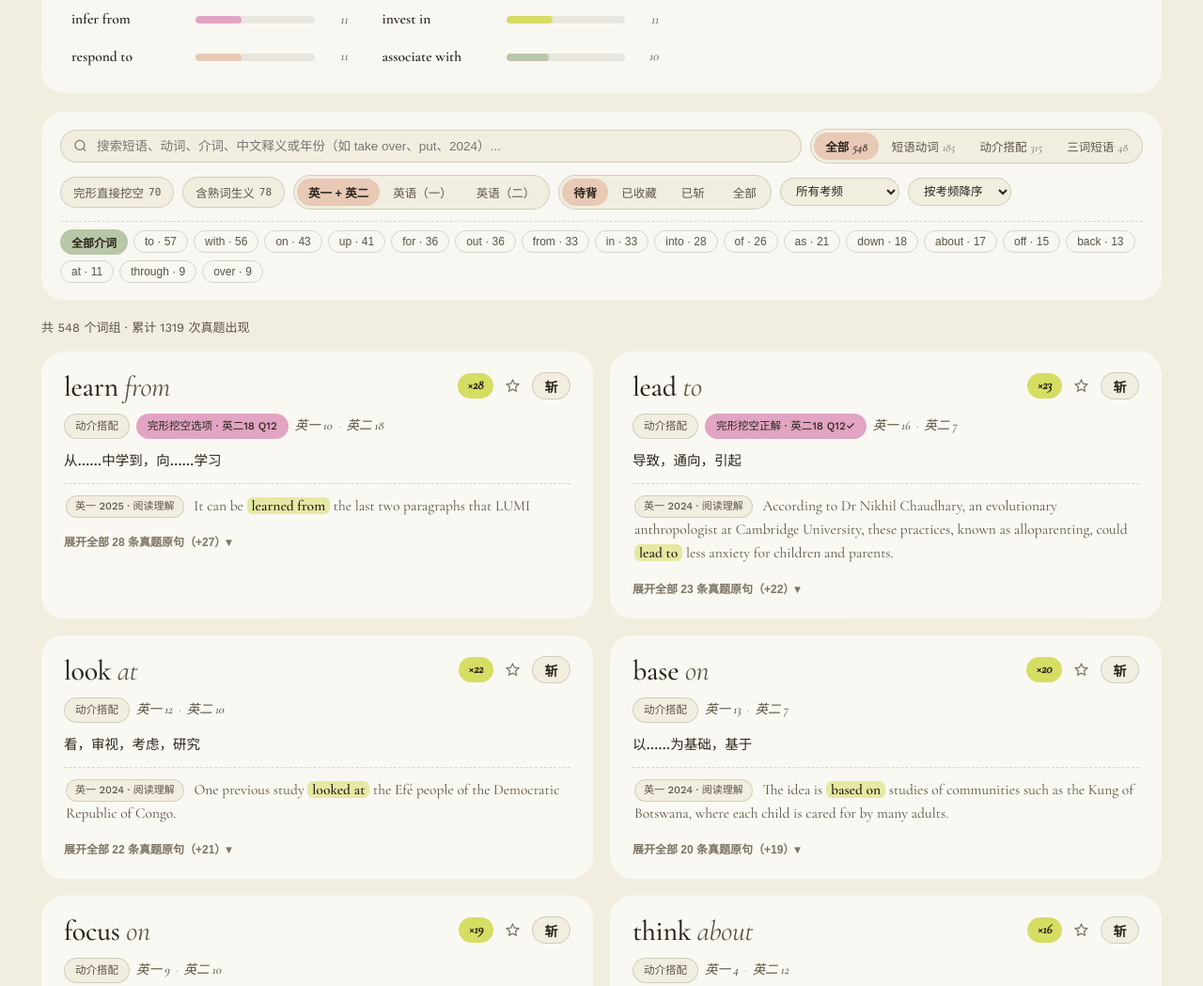
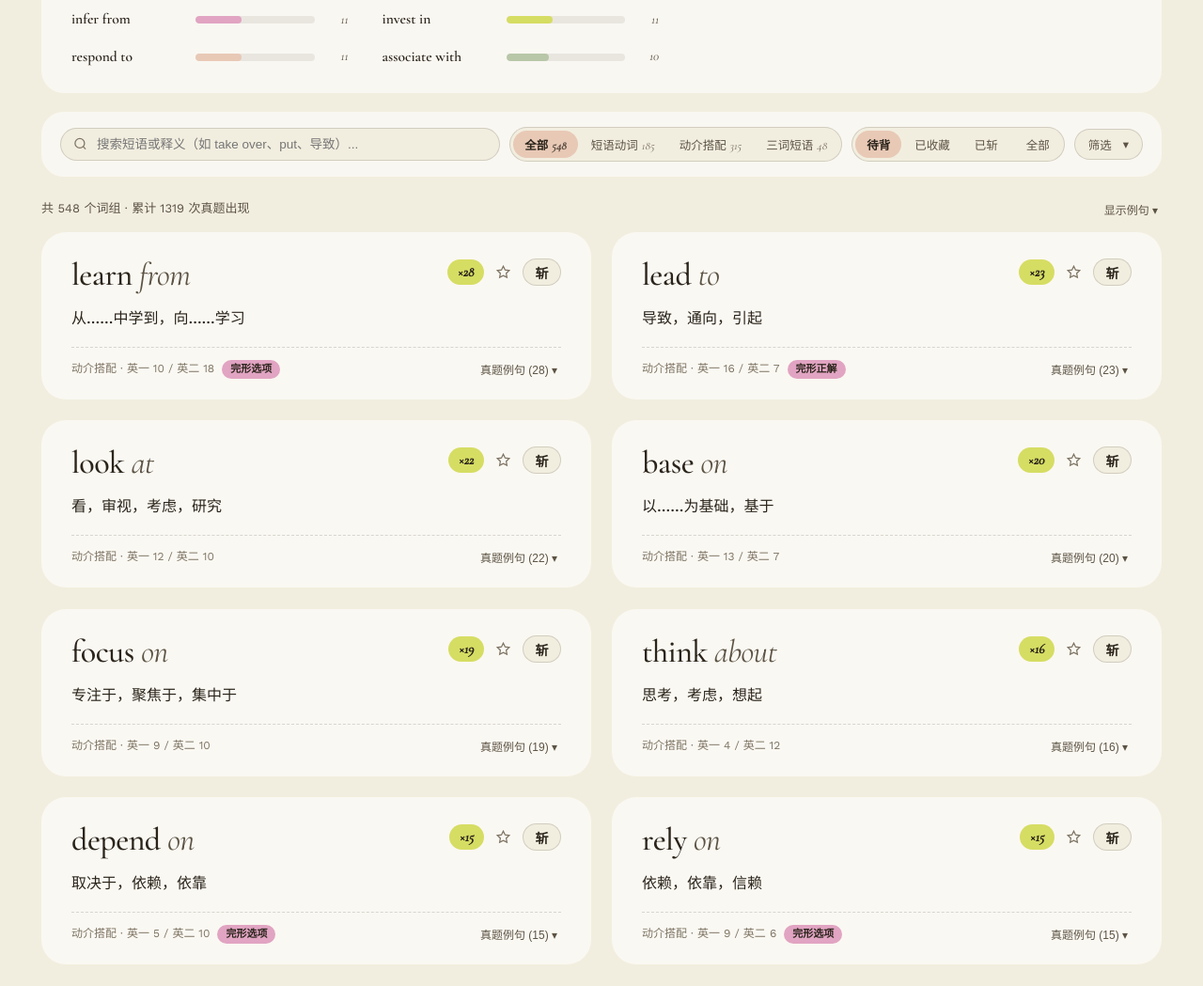
Before and after one commit to wzhu22750-lang/kaoyan-english-wordbook, a plain HTML site: page index.html in a window 1280 px wide. Shown: the part 608-1657 px from the top of the page at 94% size. Drawn offline with nearby package versions, Linux system fonts and the light colour scheme.

Commit message:
UI: declutter filter bar and card layout with progressive disclosure and generous whitespace

```diff
--- a/index.html
+++ b/index.html
@@ -452,23 +452,58 @@
   }
   .family-chip.active span { color: rgba(42, 36, 27, 0.72); }
 
-  /* Controls Bar */
+  /* Controls Bar — Single Calm Primary Row + Collapsible Advanced Drawer */
   .controls {
     background: var(--bg-elevated);
     border: none;
     border-radius: var(--radius);
-    padding: 18px 20px;
-    margin-bottom: 20px;
-    display: flex;
+    padding: 16px 20px;
+    margin-bottom: 24px;
+    display: flex;
+    flex-direction: column;
+    gap: 0;
+  }
+
+  .controls-row {
+    display: flex;
+    align-items: center;
+    gap: 10px;
+    flex-wrap: wrap;
+  }
+
+  .controls-drawer {
+    display: none;
     flex-direction: column;
     gap: 12px;
-  }
-
-  .controls-row {
-    display: flex;
-    align-items: center;
-    gap: 9px;
-    flex-wrap: wrap;
+    margin-top: 14px;
+    padding-top: 14px;
+    border-top: 1px dashed var(--border);
+  }
+  .controls-drawer.open {
+    display: flex;
+  }
+
+  .filter-toggle-btn {
+    border: 1px solid var(--border);
+    background: var(--paper);
+    color: var(--ink-2);
+    font-size: 12.5px;
+    font-weight: 500;
+    padding: 6px 14px;
+    border-radius: 999px;
+    cursor: pointer;
+    display: inline-flex;
+    align-items: center;
+    gap: 6px;
+    white-space: nowrap;
+    transition: background-color 0.14s ease, color 0.14s ease;
+  }
+  .filter-toggle-btn:hover { background: var(--paper-2); color: var(--ink); }
+  .filter-toggle-btn.has-active {
+    background: var(--sage);
+    border-color: transparent;
+    color: #2A241B;
+    font-weight: 600;
   }
 
   .search-box {
@@ -643,25 +678,25 @@
     margin-left: 10px;
   }
 
-  /* Wordbook Grid */
+  /* Wordbook Grid — Generous Editorial Whitespace */
   .word-grid {
     display: grid;
     grid-template-columns: repeat(2, minmax(0, 1fr));
-    gap: 18px;
+    gap: 22px;
   }
   .word-grid.list-view {
     grid-template-columns: 1fr;
-    gap: 12px;
+    gap: 14px;
   }
 
   .word-card {
     background: var(--bg-elevated);
     border: none;
-    border-radius: var(--radius);
-    padding: 22px 24px;
+    border-radius: 26px;
+    padding: 28px 32px 22px;
     display: flex;
     flex-direction: column;
-    gap: 12px;
+    gap: 14px;
     position: relative;
     overflow: hidden;
     transition: background-color 0.16s ease, box-shadow 0.2s ease;
@@ -673,7 +708,7 @@
   .word-card.mastered {
     border: 1px dashed var(--border-strong);
   }
-  .word-card.mastered .phrase-text { opacity: 0.65; }
+  .word-card.mastered .phrase-text { opacity: 0.6; }
 
   /* Silky Ink-Slash ("斩") Animation — Soft Editorial Edition */
   .slash-btn {
@@ -865,11 +900,11 @@
 
   .phrase-text {
     font-family: var(--font-serif);
-    font-size: 30px;
+    font-size: 34px;
     font-weight: 500;
-    letter-spacing: -0.01em;
+    letter-spacing: -0.015em;
     color: var(--ink);
-    line-height: 1.08;
+    line-height: 1.05;
   }
   .phrase-prep {
     color: var(--ink-2);
@@ -888,7 +923,7 @@
   .freq-badge {
     font-family: var(--font-serif);
     font-style: italic;
-    font-size: 14px;
+    font-size: 14.5px;
     font-weight: 600;
     padding: 2px 11px;
     border-radius: 999px;
@@ -916,10 +951,33 @@
   .icon-btn.starred { color: #2A241B; background: var(--lemon); }
   .icon-btn.checked { color: #2A241B; background: var(--sage); }
 
-  .card-meta {
-    display: flex;
-    align-items: center;
-    gap: 7px;
+  .zh-meaning {
+    font-size: 16px;
+    font-weight: 500;
+    line-height: 1.55;
+    color: var(--ink);
+    padding: 2px 0 4px;
+    transition: filter 0.2s ease, opacity 0.2s ease;
+  }
+
+  /* Quiet Editorial Card Footer (replaces loud pill stacks) */
+  .card-foot {
+    display: flex;
+    align-items: center;
+    justify-content: space-between;
+    gap: 10px;
+    padding-top: 12px;
+    margin-top: auto;
+    border-top: 1px dashed var(--border);
+    font-size: 12px;
+    color: var(--ink-3);
+    flex-wrap: wrap;
+  }
+
+  .card-foot-meta {
+    display: inline-flex;
+    align-items: center;
+    gap: 8px;
     flex-wrap: wrap;
   }
 
@@ -933,60 +991,68 @@
     border: 1px solid var(--border);
   }
   .pill-phrasal { background: var(--sage); color: #2A241B; border-color: transparent; }
-  .pill-prep    { background: var(--paper); color: var(--ink-2); }
+  .pill-prep    { background: var(--blush); color: #2A241B; border-color: transparent; }
   .pill-three   { background: var(--lilac); color: #2A241B; border-color: transparent; }
-  .pill-cloze   { background: var(--pink); color: #2A241B; border-color: transparent; }
-  .pill-sage    { background: var(--sage); color: #2A241B; border-color: transparent; }
-  .pill-amber   { background: var(--blush); color: #2A241B; border-color: transparent; }
-
-  .exam-split {
-    font-family: var(--font-serif);
-    font-style: italic;
-    font-size: 13.5px;
-    color: var(--ink-3);
+
+  .cloze-dot-tag {
     display: inline-flex;
     align-items: center;
-    gap: 6px;
-  }
-  .exam-tag-1 { color: var(--ink-2); font-weight: 500; }
-  .exam-tag-2 { color: var(--ink-2); font-weight: 500; }
-
-  .zh-meaning {
-    font-size: 14.5px;
+    gap: 5px;
+    background: var(--pink);
+    color: #2A241B;
+    font-size: 11px;
+    font-weight: 600;
+    padding: 1px 9px;
+    border-radius: 999px;
+  }
+
+  .ex-toggle-btn {
+    border: none;
+    background: transparent;
+    color: var(--ink-2);
+    font-size: 12px;
     font-weight: 500;
+    cursor: pointer;
+    padding: 2px 4px;
+    border-radius: 6px;
+    transition: color 0.14s ease, background-color 0.14s ease;
+  }
+  .ex-toggle-btn:hover {
     color: var(--ink);
-    transition: filter 0.2s ease, opacity 0.2s ease;
-  }
-
-  /* Polysemy Contrast Box — Soft Editorial Blush Tint */
+    background: var(--bg-subtle);
+  }
+
+  /* Polysemy Contrast — Quiet, Breathable Two-Line Pair */
   .poly-callout {
-    background: color-mix(in srgb, var(--blush) 38%, transparent);
-    border: 1px dashed var(--border);
-    border-radius: 16px;
-    padding: 11px 14px;
-    font-size: 12.5px;
-    line-height: 1.55;
+    background: transparent;
+    border: none;
+    border-left: 2px solid var(--blush);
+    border-radius: 0;
+    padding: 2px 0 2px 14px;
+    font-size: 13px;
+    line-height: 1.6;
     display: flex;
     flex-direction: column;
     gap: 4px;
   }
   .poly-row-fam {
     color: var(--ink-3);
+    font-size: 12.5px;
   }
   .poly-row-exm {
     color: var(--ink);
-    font-weight: 600;
-    font-size: 13.5px;
+    font-weight: 500;
+    font-size: 15.5px;
     transition: filter 0.2s ease, opacity 0.2s ease;
   }
   .poly-tag-lbl {
     display: inline-block;
     font-size: 11px;
     font-weight: 600;
-    margin-right: 6px;
-    color: var(--ink);
-  }
-  .poly-row-fam .poly-tag-lbl { color: var(--ink-3); }
+    margin-right: 8px;
+    color: var(--ink-3);
+  }
+  .poly-row-exm .poly-tag-lbl { color: var(--ink-2); }
 
   body.blur-mode .zh-meaning:not(.revealed),
   body.blur-mode .poly-row-exm:not(.revealed) {
@@ -1001,12 +1067,18 @@
     opacity: 1;
   }
 
+  .examples-drawer {
+    display: flex;
+    flex-direction: column;
+    gap: 10px;
+    padding-top: 4px;
+  }
+
   .example-box {
-    background: transparent;
+    background: color-mix(in srgb, var(--paper) 65%, transparent);
     border: none;
-    border-top: 1px dashed var(--border);
-    border-radius: 0;
-    padding: 11px 2px 2px;
+    border-radius: 14px;
+    padding: 12px 15px;
     font-family: var(--font-serif);
     font-size: 15.5px;
     line-height: 1.62;
@@ -1416,7 +1488,7 @@
       <div class="controls-row">
         <div class="search-box">
           <svg class="icon" viewBox="0 0 24 24" fill="none" stroke="currentColor" stroke-width="2"><circle cx="11" cy="11" r="8"/><line x1="21" y1="21" x2="16.65" y2="16.65"/></svg>
-          <input type="text" class="search-input" id="searchInput" placeholder="搜索短语、动词、介词、中文释义或年份（如 take over、put、2024）..." />
+          <input type="text" class="search-input" id="searchInput" placeholder="搜索短语或释义（如 take over、put、导致）..." />
           <button class="search-clear" id="searchClear" aria-label="清除搜索">×</button>
         </div>
 
@@ -1426,23 +1498,26 @@
           <button class="seg-btn" data-cat="prep">动介搭配<span class="cnt" id="cntPrep"></span></button>
           <button class="seg-btn" data-cat="three">三词短语<span class="cnt" id="cntThree"></span></button>
         </div>
-      </div>
-
-      <div class="controls-row">
-        <button class="toggle-pill" id="btnClozeOnly">完形直接挖空 <span id="cntClozeOnly" style="font-family:var(--font-mono);font-size:11px;"></span></button>
-        <button class="toggle-pill" id="btnPolyOnly">含熟词生义 <span id="cntPolyOnly" style="font-family:var(--font-mono);font-size:11px;"></span></button>
-
-        <div class="seg-group" id="examTabs">
-          <button class="seg-btn active" data-exam="all">英一 + 英二</button>
-          <button class="seg-btn" data-exam="1">英语（一）</button>
-          <button class="seg-btn" data-exam="2">英语（二）</button>
-        </div>
 
         <div class="seg-group" id="statusTabs">
           <button class="seg-btn active" data-status="unmastered">待背</button>
           <button class="seg-btn" data-status="starred">已收藏</button>
           <button class="seg-btn" data-status="mastered">已斩<span class="cnt" id="cntSlashedPhrases"></span></button>
           <button class="seg-btn" data-status="all">全部</button>
+        </div>
+
+        <button class="filter-toggle-btn" id="btnFilterDrawer">筛选 <span id="filterActiveCount"></span>▾</button>
+      </div>
+
+      <div class="controls-drawer" id="filterDrawer">
+        <div class="controls-row">
+          <button class="toggle-pill" id="btnClozeOnly">完形直接挖空 <span id="cntClozeOnly" style="font-family:var(--font-serif);font-style:italic;font-size:12px;"></span></button>
+          <button class="toggle-pill" id="btnPolyOnly">含熟词生义 <span id="cntPolyOnly" style="font-family:var(--font-serif);font-style:italic;font-size:12px;"></span></button>
+
+          <div class="seg-group" id="examTabs">
+            <button class="seg-btn active" data-exam="all">英一 + 英二</button>
+            <button class="seg-btn" data-exam="1">英语（一）</button>
+            <button class="seg-btn" data-exam="2">英语（二）</button>
           </div>
 
           <select class="select-ctrl" id="freqSelect">
@@ -1462,13 +1537,15 @@
         </div>
 
         <div class="prep-strip" id="prepStrip"></div>
+      </div>
     </section>
 
     <div class="results-bar">
       <div>
         <span id="resultsCount">显示 — 条词组</span>
-        <button class="reset-link" id="btnReset" style="display:none;">清除全部筛选</button>
-      </div>
+        <button class="reset-link" id="btnReset" style="display:none;">清除筛选</button>
+      </div>
+      <button class="ex-toggle-btn" id="btnShowExAll">显示例句</button>
     </div>
 
     <section class="word-grid" id="wordGrid"></section>
@@ -1483,43 +1560,48 @@
       <div class="controls-row">
         <div class="search-box">
           <svg class="icon" viewBox="0 0 24 24" fill="none" stroke="currentColor" stroke-width="2"><circle cx="11" cy="11" r="8"/><line x1="21" y1="21" x2="16.65" y2="16.65"/></svg>
-          <input type="text" class="search-input" id="polySearchInput" placeholder="搜索熟词生义单词或中文（如 address、bill、coin、法案、遏制）..." />
+          <input type="text" class="search-input" id="polySearchInput" placeholder="搜索单词或中文（如 address、bill、法案）..." />
           <button class="search-clear" id="polySearchClear" aria-label="清除搜索">×</button>
         </div>
 
+        <div class="seg-group" id="polyStatusTabs">
+          <button class="seg-btn active" data-status="unmastered">待背</button>
+          <button class="seg-btn" data-status="starred">已收藏</button>
+          <button class="seg-btn" data-status="mastered">已斩<span class="cnt" id="cntSlashedPoly"></span></button>
+          <button class="seg-btn" data-status="all">全部</button>
+        </div>
+
+        <button class="filter-toggle-btn" id="btnPolyFilterDrawer">筛选 <span id="polyFilterActiveCount"></span>▾</button>
+      </div>
+
+      <div class="controls-drawer" id="polyFilterDrawer">
+        <div class="controls-row">
           <div class="seg-group" id="polyCatTabs">
             <button class="seg-btn active" data-pcat="all">全部<span class="cnt" id="cntPolyAll"></span></button>
             <button class="seg-btn" data-pcat="动词生义">动词生义</button>
             <button class="seg-btn" data-pcat="名词动用">名词动用</button>
             <button class="seg-btn" data-pcat="名词生义">名词生义</button>
             <button class="seg-btn" data-pcat="形副生义">形副生义</button>
-          <button class="seg-btn" data-pcat="core">政经与核心多义</button>
-        </div>
-      </div>
-
-      <div class="controls-row">
+            <button class="seg-btn" data-pcat="core">政经多义</button>
+          </div>
+
           <div class="seg-group" id="polyExamTabs">
             <button class="seg-btn active" data-exam="all">英一 + 英二</button>
             <button class="seg-btn" data-exam="1">英语（一）</button>
             <button class="seg-btn" data-exam="2">英语（二）</button>
           </div>
 
-        <div class="seg-group" id="polyStatusTabs">
-          <button class="seg-btn active" data-status="unmastered">待背</button>
-          <button class="seg-btn" data-status="starred">已收藏</button>
-          <button class="seg-btn" data-status="mastered">已斩<span class="cnt" id="cntSlashedPoly"></span></button>
-          <button class="seg-btn" data-status="all">全部</button>
-        </div>
-
           <select class="select-ctrl" id="polySortSelect">
             <option value="alpha">按字母 A–Z</option>
             <option value="recent">按最新年份</option>
           </select>
         </div>
+      </div>
     </section>
 
     <div class="results-bar">
       <span id="polyResultsCount"></span>
+      <button class="ex-toggle-btn" id="btnPolyShowExAll">显示例句</button>
     </div>
 
     <section class="word-grid" id="polyGrid"></section>
@@ -1605,6 +1687,8 @@ const state = {
   polyExpanded: new Set(),
   // Shared
   blur: false,
+  showExamples: false,
+  polyShowExamples: false,
   mastered: new Set(),
   starred: new Set(),
   polyMastered: new Set(),
@@ -1862,6 +1946,15 @@ function renderPhrases() {
     state.freqMin !== "all" || state.prep !== "all" || state.verb !== "all" ||
     state.search.trim() !== "" || state.clozeOnly || state.polyOnly;
   document.getElementById("btnReset").style.display = hasFilter ? "inline" : "none";
+
+  // Count active secondary filters in the drawer
+  const advCnt = (state.clozeOnly ? 1 : 0) + (state.polyOnly ? 1 : 0) + (state.exam !== "all" ? 1 : 0) +
+    (state.freqMin !== "all" ? 1 : 0) + (state.prep !== "all" ? 1 : 0) + (state.sort !== "freq" ? 1 : 0);
+  const fBtn = document.getElementById("btnFilterDrawer");
+  fBtn.classList.toggle("has-active", advCnt > 0);
+  document.getElementById("filterActiveCount").textContent = advCnt > 0 ? `(${advCnt}) ` : "";
+  document.getElementById("btnShowExAll").textContent = state.showExamples ? "收起例句 ▴" : "显示例句 ▾";
+
   const filtTotal = filtered.reduce((s, x) => s + x.count, 0);
   document.getElementById("resultsCount").textContent = `共 ${filtered.length} 个词组 · 累计 ${filtTotal} 次真题出现`;
 
@@ -1880,32 +1973,30 @@ function renderPhraseCards(list) {
     const isM = state.mastered.has(it.p);
     const isS = state.starred.has(it.p);
     const isExp = state.expanded.has(it.p);
+    const showAnyEx = state.showExamples || isExp;
     const freqClass = it.count >= 8 ? "freq-high" : (it.count >= 3 ? "freq-mid" : "freq-low");
-    const first = it.occs[0];
-    const extraCnt = it.occs.length - 1;
-
-    const splitHtml = [
-      it.c1 > 0 ? `<span class="exam-tag-1">英一 ${it.c1}</span>` : "",
-      it.c2 > 0 ? `<span class="exam-tag-2">英二 ${it.c2}</span>` : "",
+
+    const splitParts = [
+      catLabel(it.c),
+      [it.c1 > 0 ? `英一 ${it.c1}` : "", it.c2 > 0 ? `英二 ${it.c2}` : ""].filter(Boolean).join(" / "),
     ].filter(Boolean).join(" · ");
 
-    // Cloze direct-blank tag
     let clozeBadgeHtml = "";
     if (it.czScoped.length > 0) {
       const hasAns = it.czScoped.some(c => c[3] === 1);
-      const tags = it.czScoped.slice(0, 2).map(c => `${c[0] === 1 ? "英一" : "英二"}${String(c[1]).slice(2)} Q${c[2]}${c[3] ? "✓" : ""}`).join(" / ");
-      clozeBadgeHtml = `<span class="pill pill-cloze">${hasAns ? "完形挖空正解" : "完形挖空选项"} · ${tags}</span>`;
+      clozeBadgeHtml = `<span class="cloze-dot-tag">${hasAns ? "完形正解" : "完形选项"}</span>`;
     }
 
     const polyHtml = it.poly ? `
       <div class="poly-callout">
         <div class="poly-row-fam"><span class="poly-tag-lbl">熟义</span>${escapeHtml(it.poly[0])}</div>
-        <div class="poly-row-exm"><span class="poly-tag-lbl">考研生义</span>${escapeHtml(it.poly[1])}</div>
+        <div class="poly-row-exm"><span class="poly-tag-lbl">生义</span>${escapeHtml(it.poly[1])}</div>
       </div>` : "";
 
-    const extraHtml = isExp && extraCnt > 0 ? `
-      <div class="extra-examples">
-        ${it.occs.slice(1).map(o => `
+    const shownOccs = isExp ? it.occs : (state.showExamples ? it.occs.slice(0, 1) : []);
+    const examplesHtml = shownOccs.length ? `
+      <div class="examples-drawer">
+        ${shownOccs.map(o => `
           <div class="example-box">
             <span class="example-src src-${o[0]}">${o[0] === 1 ? "英一" : "英二"} ${o[1]} · ${escapeHtml(o[2])}</span>
             ${highlightSentence(o[4], o[3])}
@@ -1928,19 +2019,20 @@ function renderPhraseCards(list) {
               : `<button class="slash-btn" data-master="${escapeHtml(it.p)}" title="标熟并斩掉，不再出现">斩</button>`}
           </div>
         </div>
-        <div class="card-meta">
-          <span class="pill pill-${it.c}">${catLabel(it.c)}</span>
-          ${clozeBadgeHtml}
-          <span class="exam-split">${splitHtml}</span>
-        </div>
+
         <div class="zh-meaning">${escapeHtml(it.z)}</div>
         ${polyHtml}
-        <div class="example-box">
-          <span class="example-src src-${first[0]}">${first[0] === 1 ? "英一" : "英二"} ${first[1]} · ${escapeHtml(first[2])}</span>
-          ${highlightSentence(first[4], first[3])}
-        </div>
-        ${extraHtml}
-        ${extraCnt > 0 ? `<button class="more-occ-btn" data-expand="${escapeHtml(it.p)}">${isExp ? "收起其他原句 ▴" : `展开全部 ${it.occs.length} 条真题原句（+${extraCnt}）▾`}</button>` : ""}
+        ${examplesHtml}
+
+        <div class="card-foot">
+          <div class="card-foot-meta">
+            <span>${splitParts}</span>
+            ${clozeBadgeHtml}
+          </div>
+          <button class="ex-toggle-btn" data-expand="${escapeHtml(it.p)}">
+            ${isExp ? "收起例句 ▴" : `真题例句 (${it.occs.length}) ▾`}
+          </button>
+        </div>
       </article>`;
   }).join("");
 
@@ -2140,6 +2232,11 @@ function renderPoly() {
   document.getElementById("polyResultsCount").textContent =
     `共 ${filtered.length} 个单词熟词生义`;
 
+  const pAdv = (state.polyCat !== "all" ? 1 : 0) + (state.polyExam !== "all" ? 1 : 0) + (state.polySort !== "alpha" ? 1 : 0);
+  document.getElementById("btnPolyFilterDrawer").classList.toggle("has-active", pAdv > 0);
+  document.getElementById("polyFilterActiveCount").textContent = pAdv > 0 ? `(${pAdv}) ` : "";
+  document.getElementById("btnPolyShowExAll").textContent = state.polyShowExamples ? "收起例句 ▴" : "显示例句 ▾";
+
   const grid = document.getElementById("polyGrid");
   if (!filtered.length) {
     grid.innerHTML = `<div class="empty-state">当前列表已全部斩完或无匹配词条。</div>`;
@@ -2150,12 +2247,11 @@ function renderPoly() {
     const isM = state.polyMastered.has(it.w);
     const isS = state.polyStarred.has(it.w);
     const isExp = state.polyExpanded.has(it.w);
-    const first = it.occs[0];
-    const extraCnt = it.occs.length - 1;
-
-    const extraHtml = isExp && extraCnt > 0 ? `
-      <div class="extra-examples">
-        ${it.occs.slice(1, 12).map(o => `
+    const shownOccs = isExp ? it.occs.slice(0, 8) : (state.polyShowExamples ? it.occs.slice(0, 1) : []);
+
+    const examplesHtml = shownOccs.length ? `
+      <div class="examples-drawer">
+        ${shownOccs.map(o => `
           <div class="example-box">
             <span class="example-src src-${o[0]}">${o[0] === 1 ? "英一" : "英二"} ${o[1]} · ${escapeHtml(o[2])}</span>
             ${highlightSentence(o[4], o[3])}
@@ -2166,10 +2262,9 @@ function renderPoly() {
       <article class="word-card ${isM ? "mastered" : ""}" data-key="${escapeHtml(it.w)}">
         <div class="card-top">
           <div class="phrase-block">
-            <div class="phrase-text">${escapeHtml(it.w)} <span style="font-family:var(--font-mono);font-size:13px;color:var(--ink-3);font-weight:500;">${escapeHtml(it.pos)}</span></div>
+            <div class="phrase-text">${escapeHtml(it.w)} <span style="font-family:var(--font-serif);font-style:italic;font-size:16px;color:var(--ink-3);font-weight:400;">${escapeHtml(it.pos)}</span></div>
           </div>
           <div class="card-right">
-            <span class="pill pill-three">${escapeHtml(it.cat)}</span>
             <button class="icon-btn ${isS ? "starred" : ""}" data-pstar="${escapeHtml(it.w)}" title="收藏">
               <svg class="icon" viewBox="0 0 24 24" fill="${isS ? "currentColor" : "none"}" stroke="currentColor" stroke-width="2"><polygon points="12 2 15.09 8.26 22 9.27 17 14.14 18.18 21.02 12 17.77 5.82 21.02 7 14.14 2 9.27 8.91 8.26 12 2"/></svg>
             </button>
@@ -2179,15 +2274,16 @@ function renderPoly() {
           </div>
         </div>
         <div class="poly-callout">
-          <div class="poly-row-fam"><span class="poly-tag-lbl">常见熟义</span>${escapeHtml(it.fam)}</div>
+          <div class="poly-row-fam"><span class="poly-tag-lbl">熟义</span>${escapeHtml(it.fam)}</div>
           <div class="poly-row-exm"><span class="poly-tag-lbl">考研生义</span>${escapeHtml(it.exm)}</div>
         </div>
-        <div class="example-box">
-          <span class="example-src src-${first[0]}">${first[0] === 1 ? "英一" : "英二"} ${first[1]} · ${escapeHtml(first[2])}</span>
-          ${highlightSentence(first[4], first[3])}
-        </div>
-        ${extraHtml}
-        ${extraCnt > 0 ? `<button class="more-occ-btn" data-pexpand="${escapeHtml(it.w)}">${isExp ? "收起其他原句 ▴" : `展开更多真题例句（+${Math.min(extraCnt, 11)}）▾`}</button>` : ""}
+        ${examplesHtml}
+        <div class="card-foot">
+          <div class="card-foot-meta"><span>${escapeHtml(it.cat)}</span></div>
+          <button class="ex-toggle-btn" data-pexpand="${escapeHtml(it.w)}">
+            ${isExp ? "收起例句 ▴" : "真题例句 ▾"}
+          </button>
+        </div>
       </article>`;
   }).join("");
 }
@@ -2290,6 +2386,24 @@ document.getElementById("btnReset").addEventListener("click", () => {
   document.querySelector('#examTabs .seg-btn[data-exam="all"]').classList.add("active");
   document.querySelector('#statusTabs .seg-btn[data-status="unmastered"]').classList.add("active");
   renderPhrases();
+});
+
+document.getElementById("btnFilterDrawer").addEventListener("click", () => {
+  document.getElementById("filterDrawer").classList.toggle("open");
+});
+
+document.getElementById("btnShowExAll").addEventListener("click", () => {
+  state.showExamples = !state.showExamples;
+  renderPhrases();
+});
+
+document.getElementById("btnPolyFilterDrawer").addEventListener("click", () => {
+  document.getElementById("polyFilterDrawer").classList.toggle("open");
+});
+
+document.getElementById("btnPolyShowExAll").addEventListener("click", () => {
+  state.polyShowExamples = !state.polyShowExamples;
+  renderPoly();
 });
 
 document.getElementById("analyticsToggle").addEventListener("click", () => {
```
Lines whose indentation alone changed are shown as unchanged.
